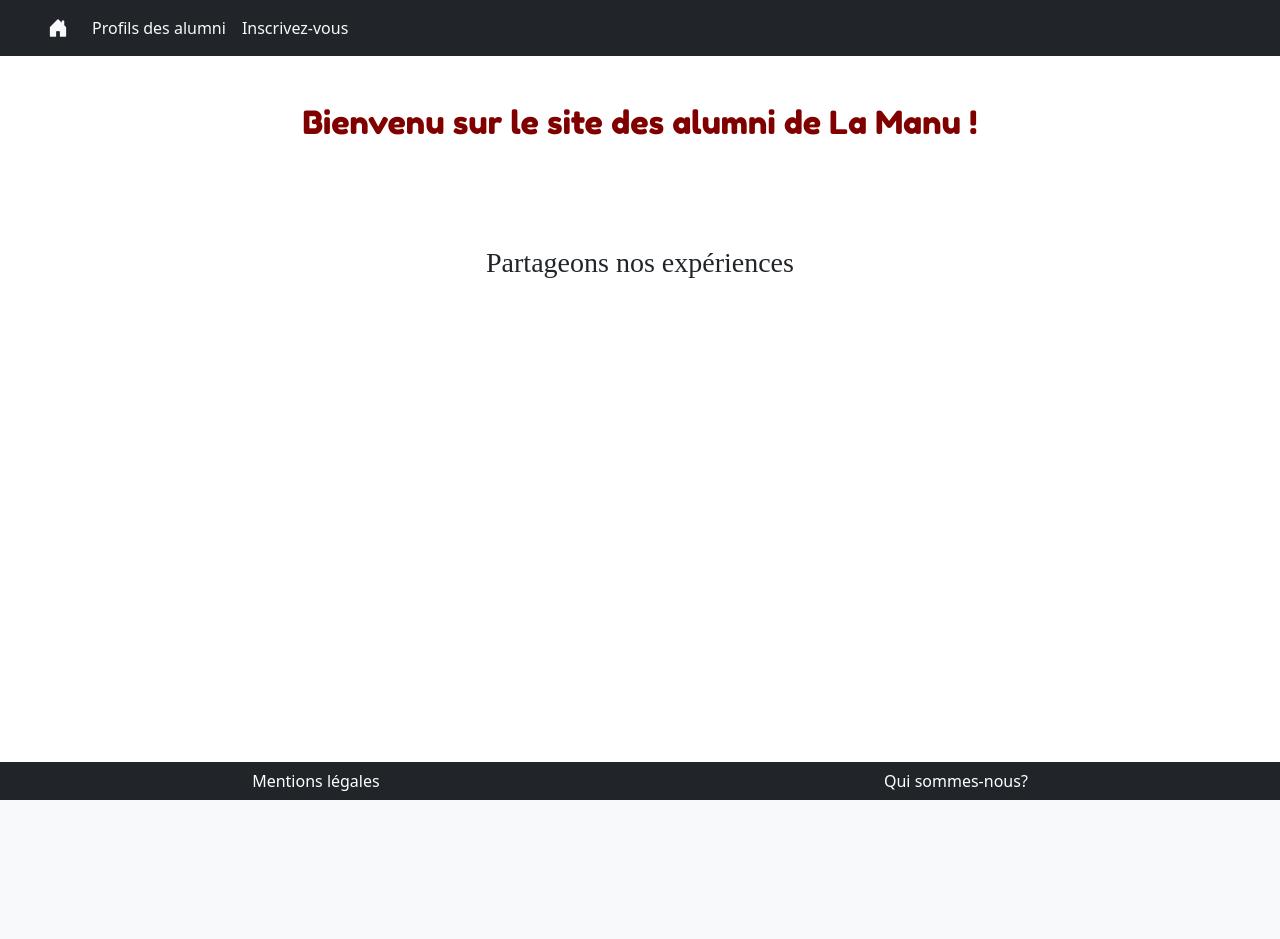
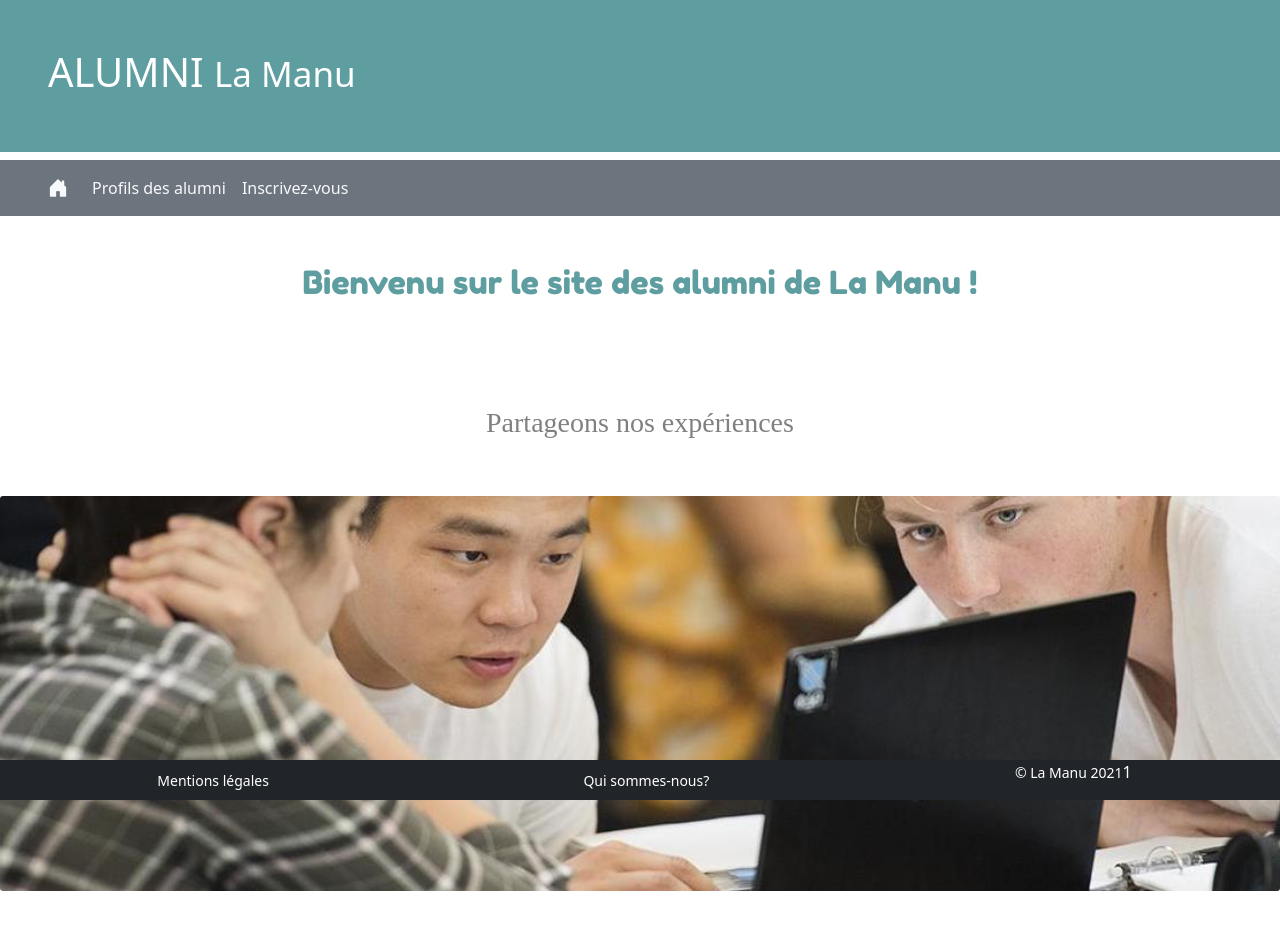
Before and after one commit to binyoma/Alumni-la-manu, a PHP site: page / in a window 1280 px wide. Before the commit the page ends 800 px from the top, so only its background shows below. Run offline with PHP 8.4, Linux system fonts and the light colour scheme; some libraries are stand-ins or nearby versions; some web fonts are replaced.

Commit message:
améioration du front

```diff
--- a/Views/footer.php
+++ b/Views/footer.php
@@ -44,13 +44,14 @@
         <div class="col justify-content-center mx-auto d-flex justify-content-around">
             <!-- Vertically centered scrollable modal for legal content -->
             <!-- Button trigger modal legal content-->
-            <button type="button" class="btn btn-dark" data-bs-toggle="modal" data-bs-target="#modalLegalContent">
+            <button type="button" class="btn btn-dark btn-sm" data-bs-toggle="modal" data-bs-target="#modalLegalContent">
                 Mentions légales
             </button>
             <!-- Button trigger modal Team-->
-            <button type="button" class="btn btn-dark" data-bs-toggle="modal" data-bs-target="#modalTeam">
+            <button type="button" class="btn btn-dark btn-sm" data-bs-toggle="modal" data-bs-target="#modalTeam">
                 Qui sommes-nous?
             </button>
+            <p class="text-white"><small class="fw-lighter">© La Manu 2021</small>1</p>
         </div>
     </div>
 </footer>
--- a/Views/header.php
+++ b/Views/header.php
@@ -14,15 +14,20 @@
     <link rel="stylesheet" href="assets/CSS/style.css">
 </head>
 <body>
-<!-- <div class="text-white">
-  <img src="../assets/images/studying_crop.jpeg" class="card-img" alt="...">
-  <div class="card-img-overlay">
-    <h1 class="card-title p-5 text-center">ALUMNI <small
+    <header>
+<div class="fondheader text-white">
+  <!--<img src="../assets/images/studying_crop.jpeg" class="card-img" alt="...">-->
+  <div class="card-title p-5">
+    <h1>ALUMNI <small
                 class="fw-lighter"> La Manu</small></h1>
   </div>
-</div> -->
+</div>
+    </header>
+
 <!-- Barre de menu-->
-<nav class="navbar navbar-expand-sm navbar-dark bg-dark">
+<!--<nav class="navbar navbar-expand-sm navbar-dark bg-secondary">
+    <div class="container-fluid px-5">-->
+<nav class="navbar navbar-expand-sm navbar-dark bg-secondary">
     <div class="container-fluid px-5">
         <!-- Accueil (icône)-->
         <a class="navbar-brand" href="../alumni-la-manu/index.php"><i
--- a/assets/CSS/style.css
+++ b/assets/CSS/style.css
@@ -1,8 +1,13 @@
+.fondheader{
+    background:cadetblue;
+}
+
 .titre {
     font-family: 'Fredoka One', cursive!important;
-    color:maroon;
+    color:cadetblue;
 }
 
 .profil{
     font-family: 'Arapey', serif;
+    color:grey;
 }
--- a/index.php
+++ b/index.php
@@ -8,5 +8,8 @@
         <h3>Partageons nos expériences</h3>
         </div>
     </div>
+    <div>
+         <img src="assets/images/studying_crop.jpeg" class="card-img" alt="...">
+    </div>
 </body>
 <?php include_once('views/footer.php'); ?>
```
Also changed, not shown: Views/profil-details.php (+4 -3 lines).
